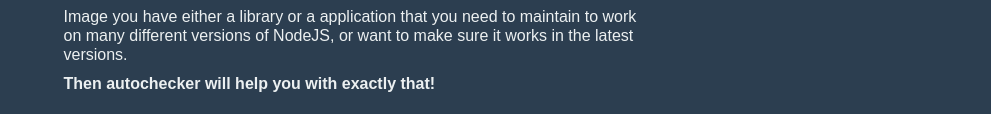
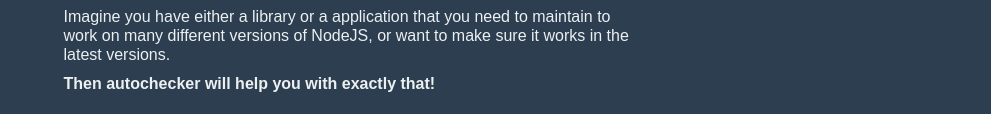
Before and after one commit to victorb/autochecker, a website: page index.html in a window 1280 px wide. Shown: the part 205-319 px from the top of the page, without its empty margins (289-1280 px from the left). Drawn offline with Linux system fonts and the light colour scheme; a web font is replaced by a local one.

Commit message:
Correct typo: 'Image' => 'Imagine'

```diff
--- a/index.html
+++ b/index.html
@@ -67,7 +67,7 @@
     </div>
     <div id="description">
       <p>
-        Image you have either a library or a application that you need to maintain to work on many
+        Imagine you have either a library or a application that you need to maintain to work on many
         different versions of NodeJS, or want to make sure it works in the latest versions.
       </p>
       <p>
```
